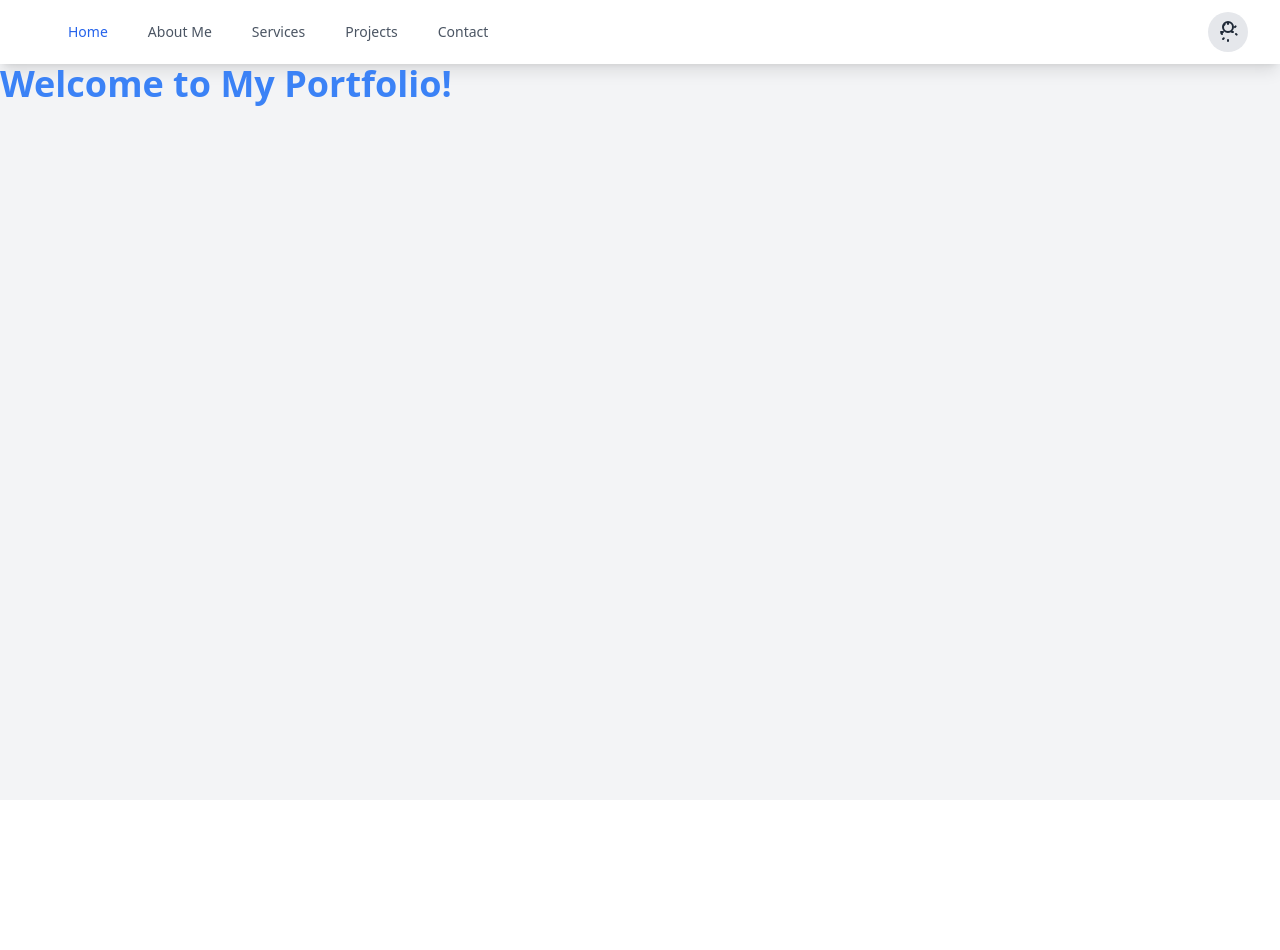
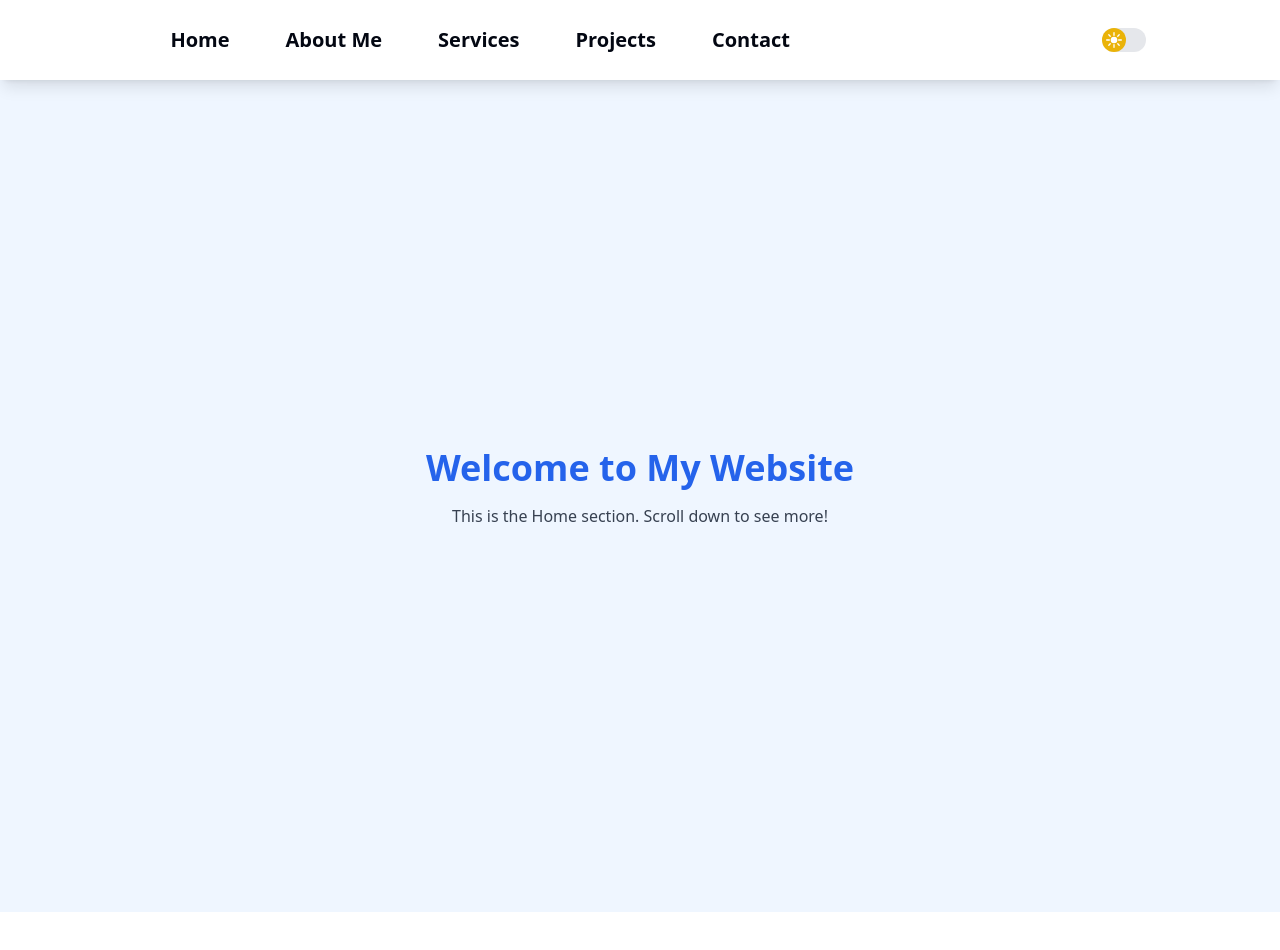
Before and after one commit to kevinmsavsani/portfolio, a React (Create React App) app: page / in a window 1280 px wide. Shown: the top 950 px of the page. Before the commit the page ends 800 px from the top, so only its background shows below. Built offline with nearby package versions, Linux system fonts and the light colour scheme.

Commit message:
updated dark mode

```diff
--- a/package.json
+++ b/package.json
@@ -53,6 +53,7 @@
   },
   "devDependencies": {
     "@types/aos": "^3.0.7",
+    "@types/react-scroll": "^1.8.10",
     "autoprefixer": "^10.4.20",
     "gh-pages": "^6.1.1",
     "postcss": "^8.4.41",
--- a/src/App.tsx
+++ b/src/App.tsx
@@ -1,32 +1,51 @@
-import React, { useEffect } from "react";
-import { useSpring, animated } from "@react-spring/web";
-import Header from "./components/Header";
-import { BrowserRouter } from "react-router-dom";
-import AOS from "aos";
-import "aos/dist/aos.css";
+import React, { useEffect } from 'react';
+import AOS from 'aos';
+import 'aos/dist/aos.css';
+import Header from './components/Header';
 
 const App: React.FC = () => {
-  const styles = useSpring({
-    from: { opacity: 0 },
-    to: { opacity: 1 },
-  });
-
   useEffect(() => {
     AOS.init({
       duration: 1000, // Duration of the animations
-      once: true, // Whether animation should happen only once - while scrolling down
+      once: true, // Animation should happen only once
     });
   }, []);
 
   return (
-    <div className="min-h-screen bg-gray-100 flex flex-col w-full">
-      <BrowserRouter>
-        <Header />
-      </BrowserRouter>
+    <div>
+      <Header />
 
-      <animated.div style={styles} className="text-4xl font-bold text-blue-500">
-        Welcome to My Portfolio!
-      </animated.div>
+      <main className="mx-auto mt-16">
+        {/* Home Section */}
+        <section id="home" data-aos="fade-up" className="py-96 bg-blue-50 dark:bg-gray-900 text-center">
+          <h1 className="text-4xl font-bold text-blue-600 dark:text-red-600">Welcome to My Website</h1>
+          <p className="mt-4 text-gray-700 dark:text-gray-300">This is the Home section. Scroll down to see more!</p>
+        </section>
+
+        {/* About Section */}
+        <section id="about" data-aos="fade-up" className="py-96 bg-white dark:bg-gray-800 text-center">
+          <h2 className="text-3xl font-bold text-blue-600 dark:text-red-600">About Me</h2>
+          <p className="mt-4 text-gray-700 dark:text-gray-300">This is the About Me section. Learn more about me!</p>
+        </section>
+
+        {/* Services Section */}
+        <section id="services" data-aos="fade-up" className="py-96 bg-blue-50 dark:bg-gray-900 text-center">
+          <h2 className="text-3xl font-bold text-blue-600 dark:text-red-600">My Services</h2>
+          <p className="mt-4 text-gray-700 dark:text-gray-300">This is the Services section. Check out what I offer!</p>
+        </section>
+
+        {/* Projects Section */}
+        <section id="projects" data-aos="fade-up" className="py-96 bg-white dark:bg-gray-800 text-center">
+          <h2 className="text-3xl font-bold text-blue-600 dark:text-red-600">Projects</h2>
+          <p className="mt-4 text-gray-700 dark:text-gray-300">This is the Projects section. Here are some of my works!</p>
+        </section>
+
+        {/* Contact Section */}
+        <section id="contact" data-aos="fade-up" className="py-96 bg-blue-50 dark:bg-gray-900 text-center">
+          <h2 className="text-3xl font-bold text-blue-600 dark:text-red-600">Contact Me</h2>
+          <p className="mt-4 text-gray-700 dark:text-gray-300">This is the Contact section. Get in touch with me!</p>
+        </section>
+      </main>
     </div>
   );
 };
--- a/src/components/DarkMode.tsx
+++ b/src/components/DarkMode.tsx
@@ -1,47 +1,89 @@
-import React, { useEffect, useState } from 'react';
+import React, { useEffect, useState } from "react";
+import { Switch } from "@headlessui/react";
 
 const DarkMode: React.FC = () => {
   const [isDarkMode, setIsDarkMode] = useState<boolean>(false);
 
   useEffect(() => {
     // Check the current theme from local storage or default to system preference
-        const currentTheme = localStorage.getItem('theme');
-        if (currentTheme === 'dark' || (!currentTheme && window.matchMedia('(prefers-color-scheme: dark)').matches)) {
-            document.documentElement.classList.add('dark');
+    const currentTheme = localStorage.getItem("theme");
+    if (
+      currentTheme === "dark" ||
+      (!currentTheme &&
+        window.matchMedia("(prefers-color-scheme: dark)").matches)
+    ) {
+      document.documentElement.classList.add("dark");
       setIsDarkMode(true);
     } else {
-            document.documentElement.classList.remove('dark');
+      document.documentElement.classList.remove("dark");
       setIsDarkMode(false);
     }
   }, []);
 
   const toggleDarkMode = () => {
     if (isDarkMode) {
-            document.documentElement.classList.remove('dark');
-            localStorage.setItem('theme', 'light');
+      document.documentElement.classList.remove("dark");
+      localStorage.setItem("theme", "light");
     } else {
-            document.documentElement.classList.add('dark');
-            localStorage.setItem('theme', 'dark');
+      document.documentElement.classList.add("dark");
+      localStorage.setItem("theme", "dark");
     }
     setIsDarkMode(!isDarkMode);
   };
 
   return (
-        <button
-            onClick={toggleDarkMode}
-            className="p-2 bg-gray-200 dark:bg-gray-700 rounded-full transition duration-300"
-            aria-label="Toggle Dark Mode"
+    <Switch
+      checked={isDarkMode}
+      onChange={toggleDarkMode}
+      className={`relative inline-flex items-center h-6 rounded-full w-11 transition-colors duration-300 focus:outline-none ${
+        isDarkMode ? 'bg-gray-400' : 'bg-gray-200'
+      }`}
     >
-            {isDarkMode ? (
-                <svg xmlns="http://www.w3.org/2000/svg" className="h-6 w-6 text-yellow-500" fill="none" viewBox="0 0 24 24" stroke="currentColor">
-                    <path strokeLinecap="round" strokeLinejoin="round" strokeWidth={2} d="M12 3v1m0 16v1m8.66-6.34l-.7-.7m-13.92 0l-.7-.7M16 12h1m-10 0H5m2.93-7.07l.7-.7M7.07 18.93l.7-.7M18.93 7.07l.7-.7M7.07 5.93l.7-.7M12 12a5 5 0 100-10 5 5 0 000 10z" />
+      <span
+        className={`inline-block w-6 h-6 transform dark:bg-white bg-yellow-500 rounded-full transition-transform duration-300 ${
+          isDarkMode ? 'translate-x-5' : 'translate-x-0'
+        }`}
+      >
+        {!isDarkMode ? (
+          <svg
+            xmlns="http://www.w3.org/2000/svg"
+            width="16"
+            height="16"
+            viewBox="0 0 24 24"
+            fill="none"
+            className="absolute inset-0 m-auto"
+          >
+            <circle cx="12" cy="12" r="5" fill="#FFFFFF" />
+            <g stroke="#FFFFFF" strokeWidth="2" strokeLinecap="round">
+              <line x1="12" y1="1" x2="12" y2="5" />
+              <line x1="12" y1="19" x2="12" y2="23" />
+              <line x1="1" y1="12" x2="5" y2="12" />
+              <line x1="19" y1="12" x2="23" y2="12" />
+              <line x1="4.22" y1="4.22" x2="6.34" y2="6.34" />
+              <line x1="17.66" y1="17.66" x2="19.78" y2="19.78" />
+              <line x1="4.22" y1="19.78" x2="6.34" y2="17.66" />
+              <line x1="17.66" y1="6.34" x2="19.78" y2="4.22" />
+            </g>
           </svg>
         ) : (
-                <svg xmlns="http://www.w3.org/2000/svg" className="h-6 w-6 text-gray-800 dark:text-gray-200" fill="none" viewBox="0 0 24 24" stroke="currentColor">
-                    <path strokeLinecap="round" strokeLinejoin="round" strokeWidth={2} d="M12 3v1m0 16v1m8.66-6.34l-.7-.7m-13.92 0l-.7-.7M16 12h1m-10 0H5m2.93-7.07l.7-.7M7.07 18.93l.7-.7M18.93 7.07l.7-.7M7.07 5.93l.7-.7M12 12a5 5 0 100-10 5 5 0 000 10z" />
+          <svg
+            xmlns="http://www.w3.org/2000/svg"
+            width="16"
+            height="16"
+            viewBox="0 0 24 24"
+            fill="none"
+            className="absolute inset-0 m-auto"
+          >
+            <path
+              fillRule="evenodd"
+              clipRule="evenodd"
+              d="M12 2C6.477 2 2 6.477 2 12s4.477 10 10 10c1.849 0 3.581-.504 5.066-1.378a10.003 10.003 0 0 1-6.29-12.588A9.964 9.964 0 0 0 12 2z"
+              fill="black"
+            />
           </svg>
         )}
-        </button>
+      </span>
+    </Switch>
   );
 };
 
--- a/src/components/Header.tsx
+++ b/src/components/Header.tsx
@@ -1,28 +1,29 @@
 import React from "react";
+import { Link as ScrollLink } from "react-scroll";
 import { NavLink } from 'react-router-dom';
-import { Disclosure, Menu, Transition } from '@headlessui/react';
+import { Disclosure } from '@headlessui/react';
 import { Bars3Icon, XMarkIcon } from '@heroicons/react/24/outline';
 import DarkMode from './DarkMode';
 import clsx from "clsx";
 
 const navigation = [
-  { name: 'Home', href: '/', current: true },
-  { name: 'About Me', href: '/about', current: false },
-  { name: 'Services', href: '/services', current: false },
-  { name: 'Projects', href: '/projects', current: false },
-  { name: 'Contact', href: '/contact', current: false },
+  { name: 'Home', href: 'home', current: true, isScrollLink: true },
+  { name: 'About Me', href: 'about', current: false, isScrollLink: true },
+  { name: 'Services', href: 'services', current: false, isScrollLink: true },
+  { name: 'Projects', href: 'projects', current: false, isScrollLink: true },
+  { name: 'Contact', href: 'contact', current: false, isScrollLink: true },
 ];
 
 const Header: React.FC = () => {
   return (
-    <Disclosure as="nav" className="bg-white dark:bg-gray-800 shadow-lg">
+    <Disclosure as="nav" className="fixed top-0 left-0 right-0 z-[1000] text-xl bg-white text-gray-950 flex items-center justify-between px-[8%] py-2 dark:bg-gray-950 dark:text-white font-bold shadow-lg">
       {({ open }) => (
         <>
-          <div className="mx-auto max-w-7xl px-2 sm:px-6 lg:px-8">
+          <div className="w-full px-2 sm:px-6 lg:px-8">
             <div className="relative flex h-16 items-center justify-between">
               <div className="absolute inset-y-0 left-0 flex items-center sm:hidden">
                 {/* Mobile menu button */}
-                <Disclosure.Button className="inline-flex items-center justify-center p-2 rounded-md text-blue-600 dark:text-white hover:bg-gray-700 hover:text-white focus:outline-none focus:ring-2 focus:ring-inset focus:ring-white">
+                <Disclosure.Button className="inline-flex items-center justify-center p-2 rounded-md hover:bg-gray-700  focus:outline-none focus:ring-2 focus:ring-inset focus:ring-white">
                   <span className="sr-only">Open main menu</span>
                   {open ? (
                     <XMarkIcon className="block h-6 w-6" aria-hidden="true" />
@@ -33,19 +34,35 @@ const Header: React.FC = () => {
               </div>
               <div className="flex flex-1 items-center justify-center sm:items-stretch sm:justify-start">
                 <div className="hidden sm:ml-6 sm:block">
-                  <div className="flex space-x-4">
+                  <div className="flex space-x-8">
                     {navigation.map((item) => (
+                      item.isScrollLink ? (
+                        <ScrollLink
+                          key={item.name}
+                          to={item.href}
+                          spy={true}
+                          smooth={true}
+                          duration={500}
+                          offset={-70} // Adjust this depending on your header height
+                          className={clsx(
+                            'px-3 py-2 rounded-md cursor-pointer'
+                          )}
+                          activeClass=""
+                        >
+                          {item.name}
+                        </ScrollLink>
+                      ) : (
                         <NavLink
                           key={item.name}
                           to={item.href}
                           className={clsx(
-                          item.current ? 'text-blue-600 dark:text-red-600' : 'text-gray-600 dark:text-gray-300 hover:bg-gray-200 dark:hover:bg-gray-700 hover:text-black dark:hover:text-white',
-                          'px-3 py-2 rounded-md text-sm font-medium'
+                            'px-3 py-2 rounded-md '
                           )}
                           aria-current={item.current ? 'page' : undefined}
                         >
                           {item.name}
                         </NavLink>
+                      )
                     ))}
                   </div>
                 </div>
@@ -60,18 +77,34 @@ const Header: React.FC = () => {
           <Disclosure.Panel className="sm:hidden">
             <div className="space-y-1 px-2 pb-3 pt-2">
               {navigation.map((item) => (
+                item.isScrollLink ? (
+                  <ScrollLink
+                    key={item.name}
+                    to={item.href}
+                    spy={true}
+                    smooth={true}
+                    duration={500}
+                    offset={-70}
+                    className={clsx(
+                      'block rounded-md px-3 py-2 cursor-pointer'
+                    )}
+                    activeClass=""
+                  >
+                    {item.name}
+                  </ScrollLink>
+                ) : (
                   <Disclosure.Button
                     key={item.name}
                     as="a"
                     href={item.href}
                     className={clsx(
-                    item.current ? 'bg-gray-900 text-white' : 'text-gray-600 dark:text-gray-300 hover:bg-gray-200 dark:hover:bg-gray-700 hover:text-black dark:hover:text-white',
-                    'block rounded-md px-3 py-2 text-base font-medium'
+                      'block rounded-md px-3 py-2'
                     )}
                     aria-current={item.current ? 'page' : undefined}
                   >
                     {item.name}
                   </Disclosure.Button>
+                )
               ))}
             </div>
           </Disclosure.Panel>
```
Also changed, not shown: 1 other file (tests, documents, lock files or other folders). Lines whose indentation alone changed are shown as unchanged.
